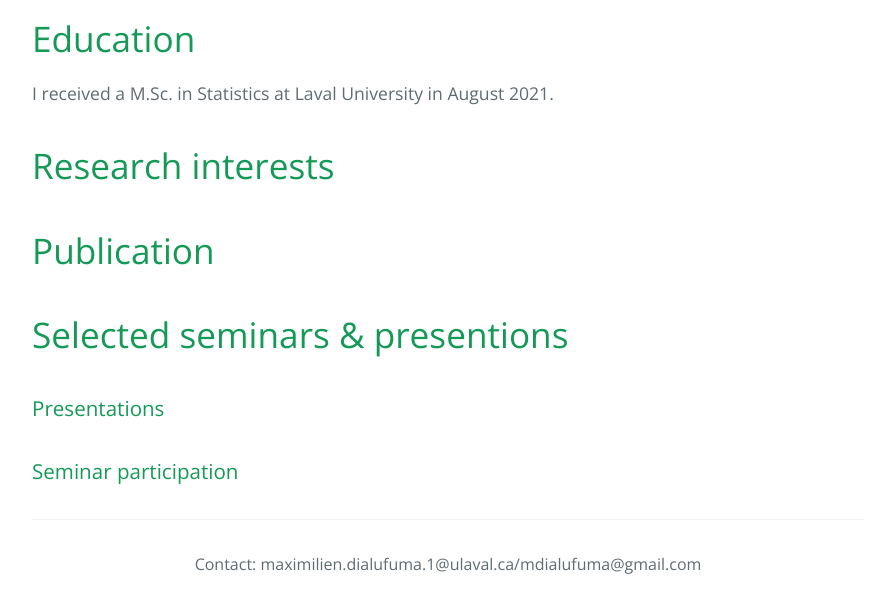
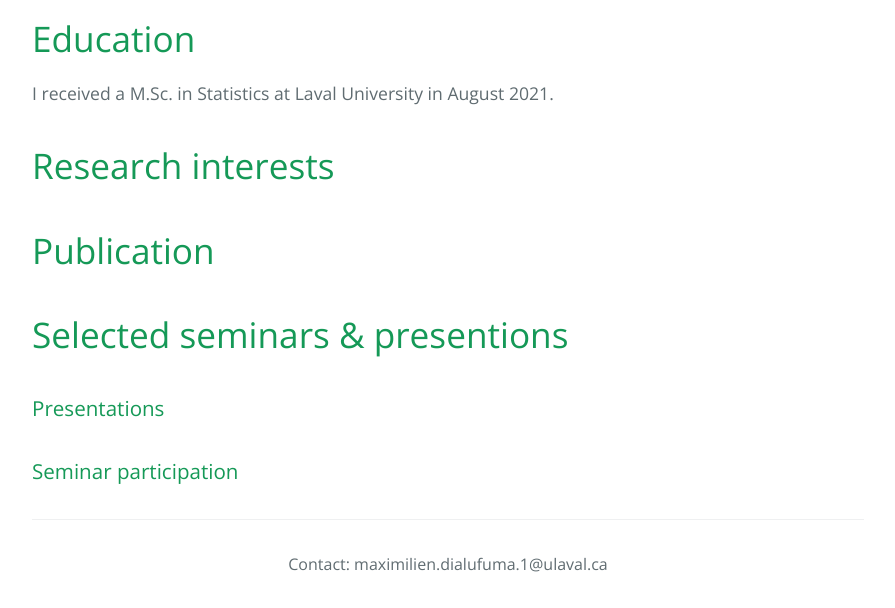
Before and after one commit to dialufuma/dialufuma.github.io, a Jekyll site: the page built from index.md, in a window 1280 px wide. Shown: the part 559-1167 px from the top of the page, without its empty margins (192-1087 px from the left). Built offline with Jekyll 4.4.1, drawn with Linux system fonts in a browser that asks for light colours.

Commit message:
Update _config.yml

```diff
--- a/_config.yml
+++ b/_config.yml
@@ -19,7 +19,7 @@
 # in the templates via {{ site.myvariable }}.
 
 title: Maximilien Dialufuma
-email: maximilien.dialufuma.1@ulaval.ca/mdialufuma@gmail.com
+email: maximilien.dialufuma.1@ulaval.ca
 myvariable: true
 google_analytics: G-7W95DVMKJ3
 description: >- # this means to ignore newlines until "baseurl:"
```
